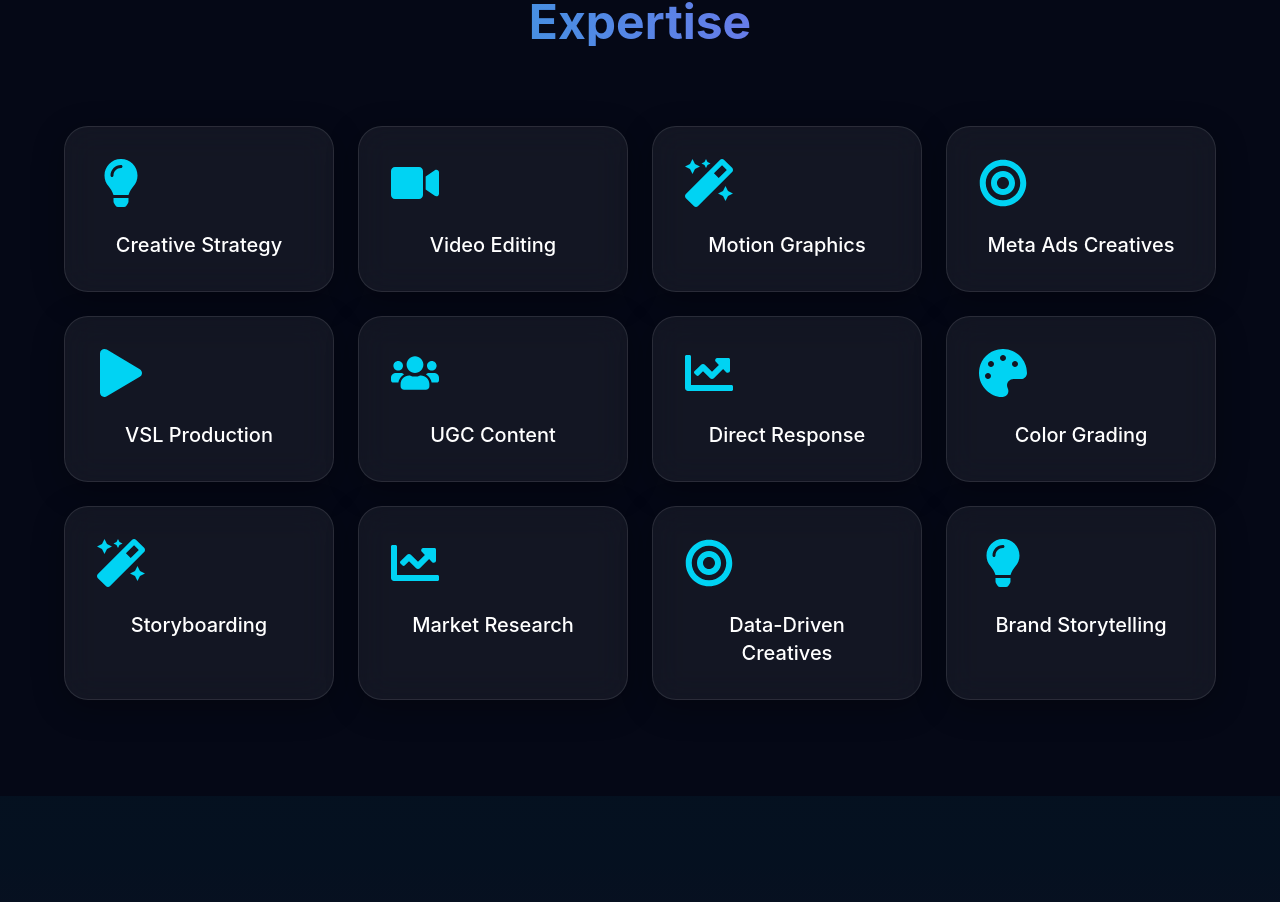
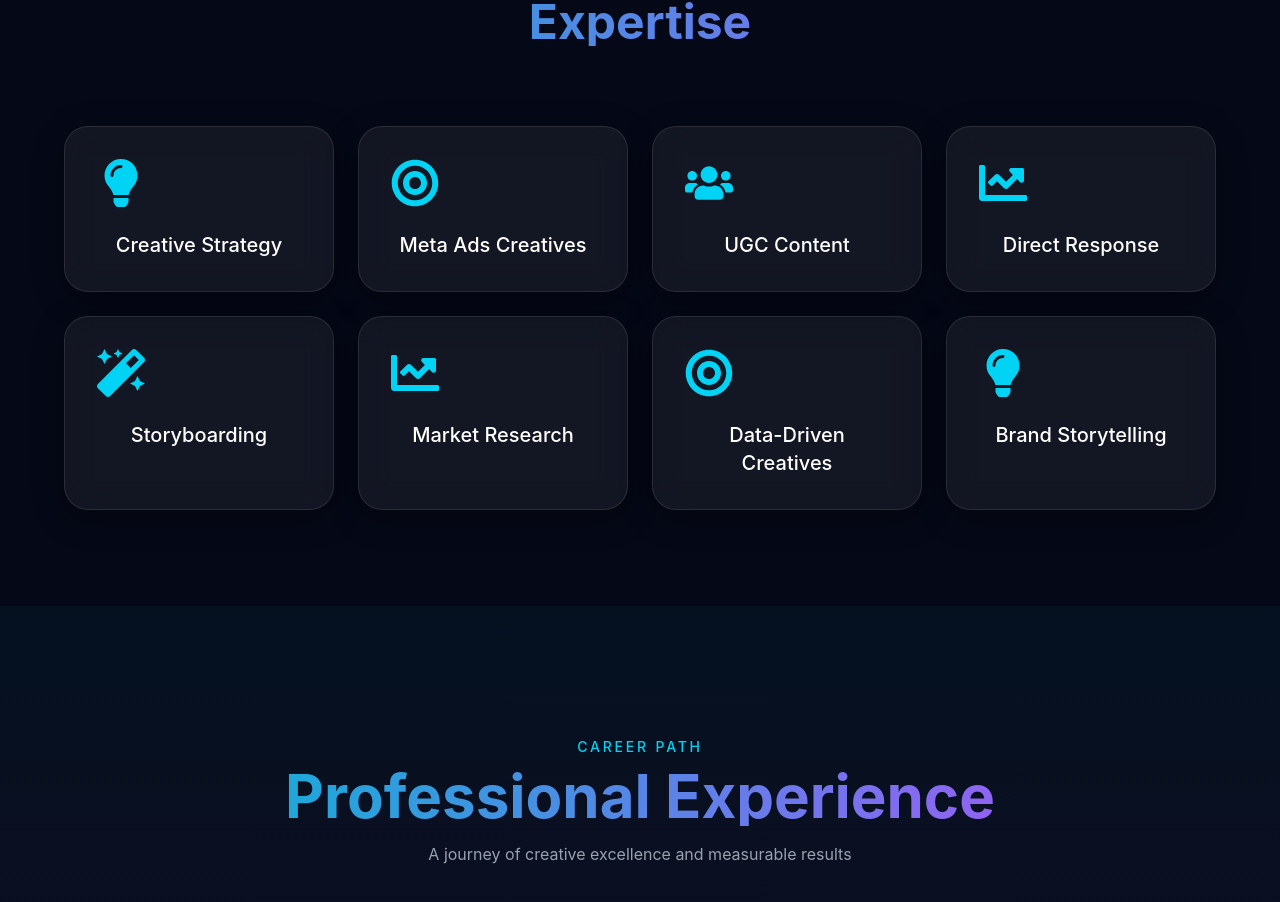
Before and after one commit to vedjadhav2816/Elena-Jimenez-Luis-Portfolio-, a React (Vite) app: page / in a window 1280 px wide. Shown: the part 1478-2380 px from the top of the page. Built offline with nearby package versions, Linux system fonts and the light colour scheme.

Commit message:
fix words

```diff
--- a/src/components/Skills.jsx
+++ b/src/components/Skills.jsx
@@ -13,20 +13,8 @@
     color: "cyan",
     visual: "🎯"
   },
-  {
-    name: "Video Editing",
-    icon: <FaVideo className="text-4xl md:text-5xl" />,
-    desc: "Cinematic cuts, pacing & storytelling that converts",
-    color: "purple",
-    visual: "🎬"
-  },
-  {
-    name: "Motion Graphics",
-    icon: <FaMagic className="text-4xl md:text-5xl" />,
-    desc: "Smooth animations and dynamic text that captivate",
-    color: "emerald",
-    visual: "✨"
-  },
+
+
   {
     name: "Meta Ads Creatives",
     icon: <FaBullseye className="text-4xl md:text-5xl" />,
@@ -34,13 +22,7 @@
     color: "rose",
     visual: "📈"
   },
-  {
-    name: "VSL Production",
-    icon: <FaPlay className="text-4xl md:text-5xl" />,
-    desc: "Long-form sales videos optimized for conversions",
-    color: "amber",
-    visual: "📺"
-  },
+
   {
     name: "UGC Content",
     icon: <FaUsers className="text-4xl md:text-5xl" />,
@@ -55,13 +37,7 @@
     color: "orange",
     visual: "💰"
   },
-  {
-    name: "Color Grading",
-    icon: <FaPalette className="text-4xl md:text-5xl" />,
-    desc: "Cinematic color that enhances mood & brand feel",
-    color: "violet",
-    visual: "🌈"
-  },
+
   {
     name: "Storyboarding",
     icon: <FaMagic className="text-4xl md:text-5xl" />,
```
